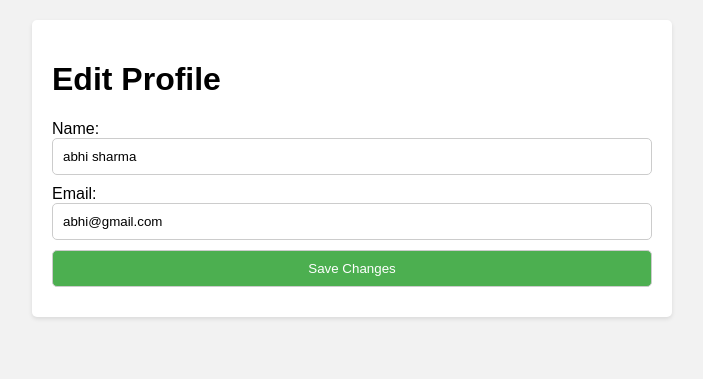
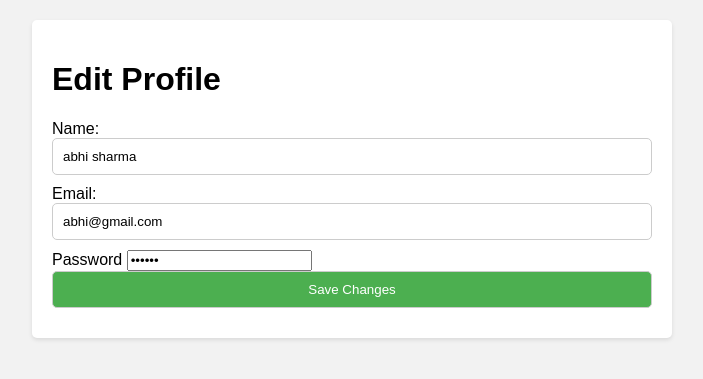
Before and after one commit to nerdyabhi/Expense-tracker-django, a Django app: a page that uses expense_tracker/templates/edit_profile.html in a window 1280 px wide. Shown: the top 379 px of the page, without its empty margins (288-991 px from the left). Run offline with Django 5.2, Linux system fonts and the light colour scheme; data comes from the database, SQL or seed files in the repository; both versions use the stored data as it was after the commit.

Commit message:
latest code

```diff
--- a/expense_tracker/templates/edit_profile.html
+++ b/expense_tracker/templates/edit_profile.html
@@ -46,6 +46,9 @@
             <label for="new_email">Email:</label>
             <input type="email" id="new_email" name="new_email" value="{{ u.email }}" required><br>
 
+            <label for="new_pass">Password</label>
+            <input type="password" id="new_pass" name="new_pass" value="{{ u.password }}" required><br>
+
             <input type="submit" value="Save Changes">
         </form>
     </div>
--- a/expense_tracker/views.py
+++ b/expense_tracker/views.py
@@ -10,22 +10,28 @@
     return render(request , 'register.html')
 
 def regi(request):
-      if request.method == 'POST':
+    if request.method == 'POST':
         name = request.POST['user_name']
         email = request.POST['user_email']
         password = request.POST['user_pass']
 
-        if user.objects.filter(email=email).exists():
-            data = {'email': email, 'message': "User Already exists. Please Login."}
-            return render(request, 'login.html', {'data': data})
+    if len(password) < 8 or not any(char.islower() for char in password) \
+                or not any(char.isupper() for char in password) \
+                or not any(char.isdigit() for char in password) \
+                or not any(char in "!@#$%^&*" for char in password):
+            return HttpResponse("Password must contain at least one lowercase letter, one uppercase letter, one number, one special character, and be at least 8 characters long")
 
-        u = user.objects.create(name=name, email=email, password=password)
-        exp = expense.objects.filter(user=u)
-        return render(request, 'welcome.html', {'u': u, 'expense': exp, 'total': 0})
+    if user.objects.filter(email= email).exists():
+        data = {'email' :email , 'message' : "User Already exists Please Login "}
+        return render(request , 'login.html' , {'data' : data})
 
-    # If the request method is not POST, redirect to some appropriate URL
-        return redirect('')  # You might want to change this redirection to suit your application
-
+    u = user()
+    u.name = name
+    u.email = email
+    u.password = password
+    u.save()
+    exp = expense.objects.filter(user=u)
+    return render(request, 'welcome.html', {'u': u, 'expense': exp, 'total': 0})
 def login(request):
     return render(request , 'login.html')
 
@@ -131,13 +137,15 @@
     if request.method == 'POST':
         new_name = request.POST.get('new_name')
         new_email = request.POST.get('new_email')
+        new_pass = request.POST.get('new_pass')
         # Fetch the user based on the provided email
         u = user.objects.get(email=new_email)
         # Update the user's details
         u.name = new_name  # Update to user.name
         u.email = new_email
+        u.password = new_pass
         u.save()
-        return render(request , 'login.html')
+        return redirect('login')
   # Redirect to profile or any other URL after update
     else:
         return redirect('edit_profile', email=email)  # Redirect if not a POST request
```
Also changed, not shown: expense_tracker/templates/register.html (+13 -2 lines), db.sqlite3.
